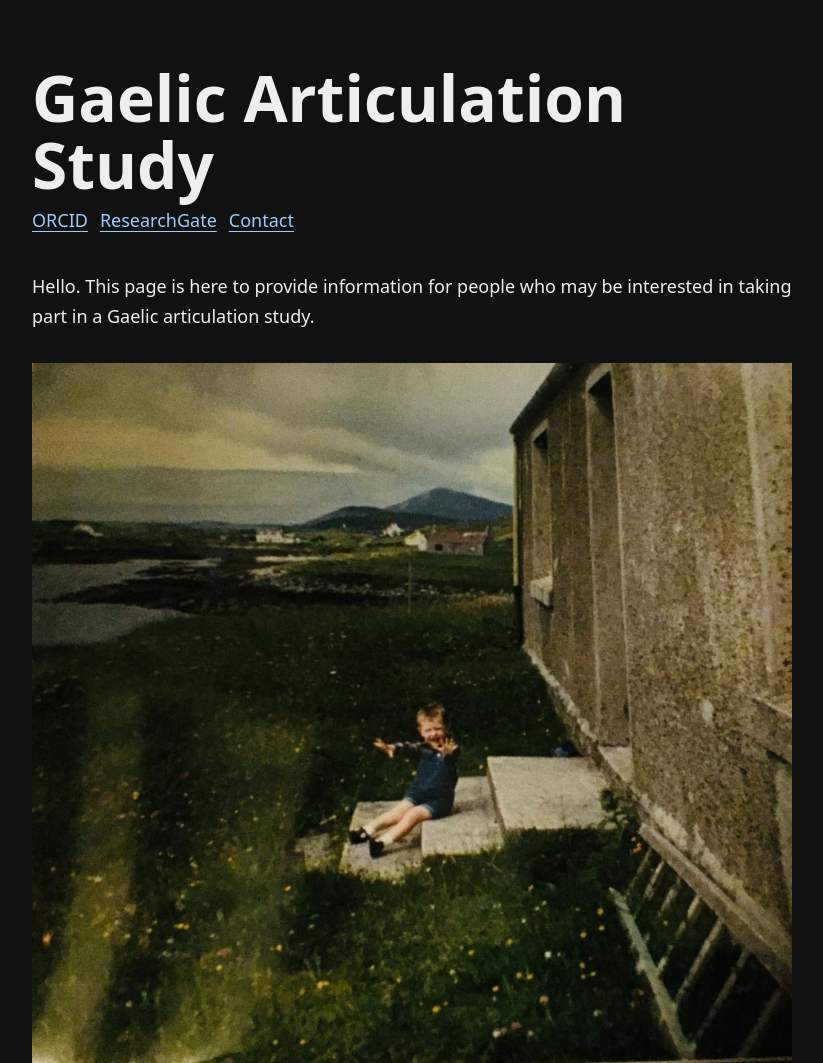
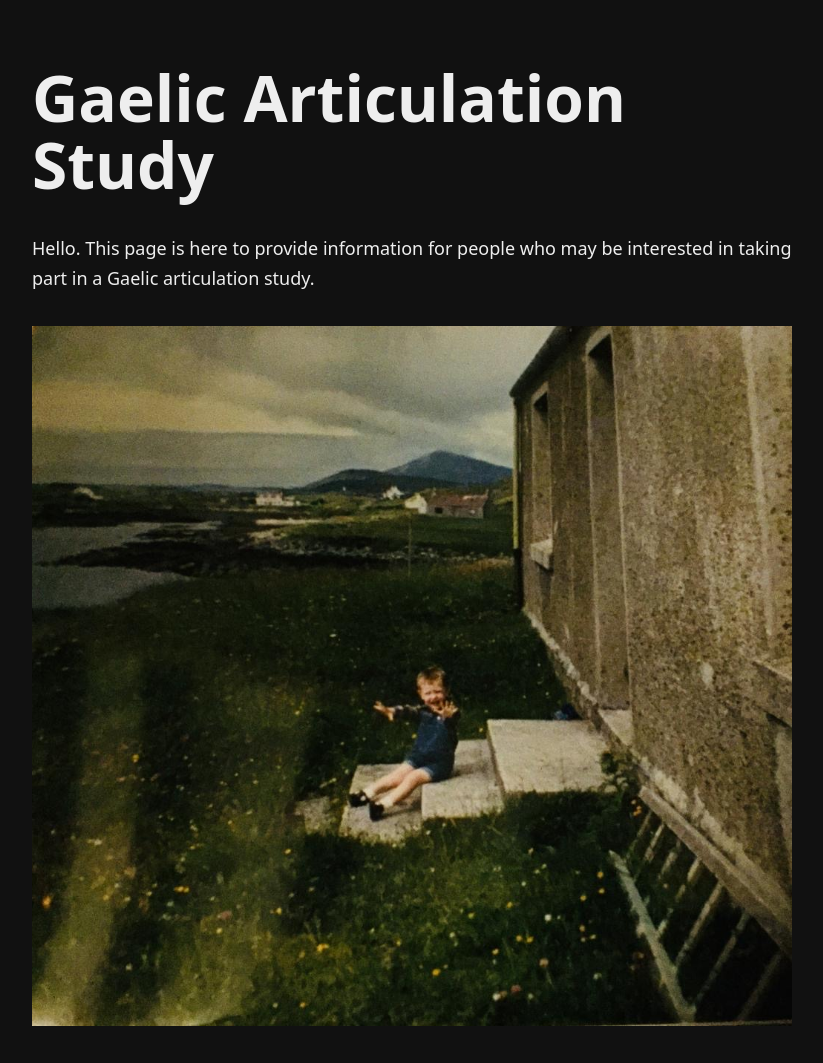
Before and after one commit to graemepaulmcguire/graemepaulmcguire.github.io, a plain HTML site: page index.html in a window 1280 px wide. Shown: the top 1063 px of the page, without its empty margins (228-1051 px from the left). Drawn offline with Linux system fonts and the light colour scheme.

Commit message:
Update index.html

```diff
--- a/index.html
+++ b/index.html
@@ -14,11 +14,7 @@
 <header>
 <h1>Gaelic Articulation Study</h1>
 
-<ul class="links">
-<li><a href="https://orcid.org/0009-0000-3765-4989">ORCID</a></li>
-<li><a href="https://www.researchgate.net/profile/Paul-Mcguire-8">ResearchGate</a></li>
-<li><a href="#contact">Contact</a></li>
-</ul>
+
 </header>
 
 <section id="hello">
@@ -99,8 +95,10 @@
 <p>If you have any questions about what the experiment involves, the recording setup, safety, or anything else at all, please do not hesitate to get in touch.</p>
 <p>You can contact me at: graemepaulmcguire [at] gmail.com, or at graemepaul.mcguire [at] students.mq.edu.au.</p>
 
+<p>You can also find me on <a href="https://orcid.org/0009-0000-3765-4989">ORCID</a> and <a href="https://www.researchgate.net/profile/Paul-Mcguire-8">ResearchGate</a>.</p>
 
 <p>My (currently very short) academic CV is <a href="academicCV2026.pdf">here</a>.</p>
+
 </section>
 
 <footer>
```
